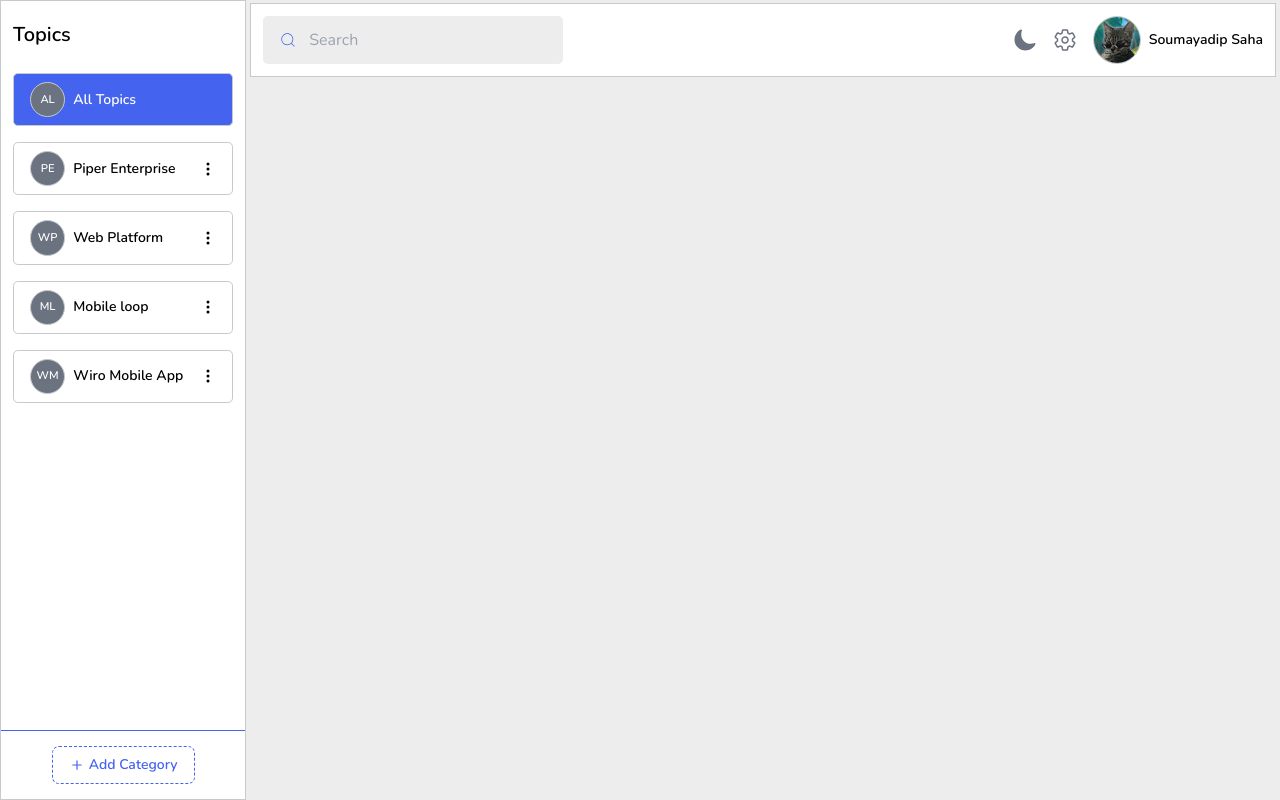
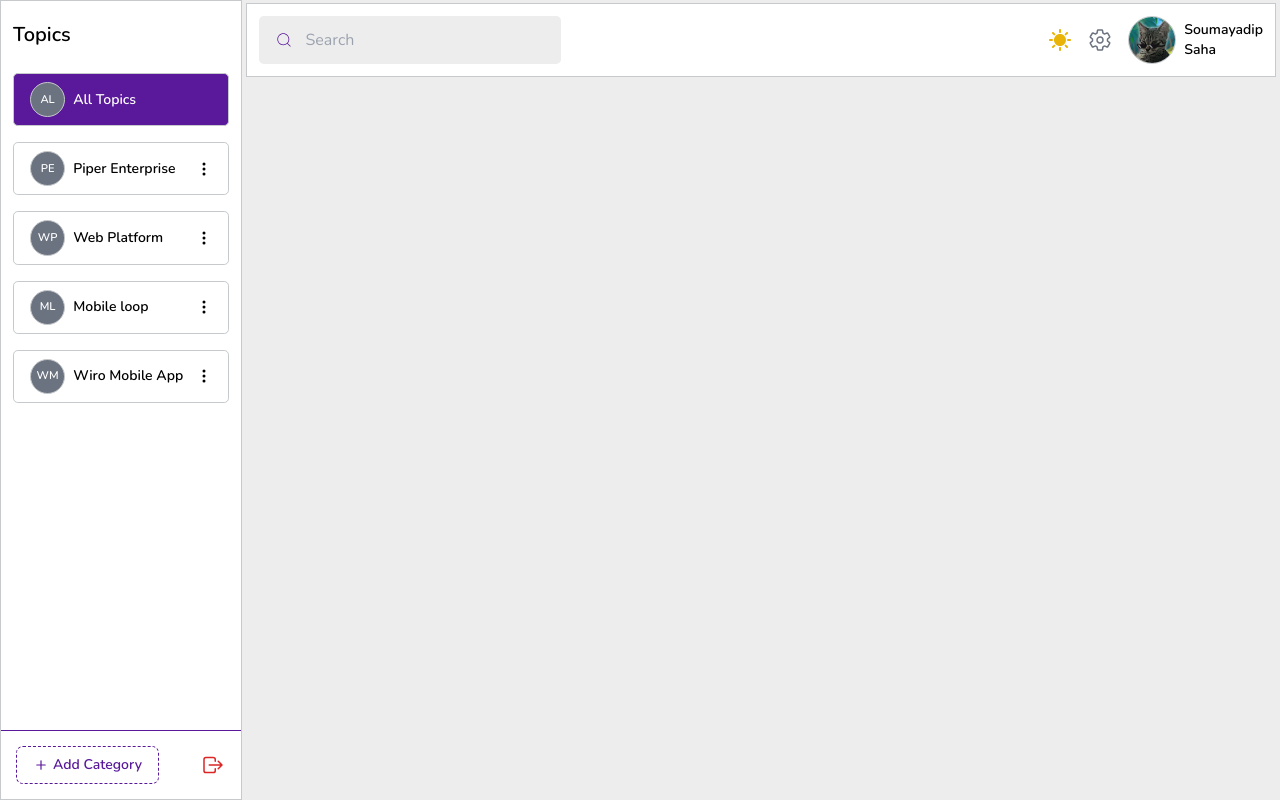
Before and after one commit to rajarshisamaddar/OrganizeMePro, a React (Vite) app in the folder frontend/: page / in a window 1280 px wide. Built offline with nearby package versions, Linux system fonts and the light colour scheme.

Commit message:
added Themetoogle 🚀✅

```diff
--- a/frontend/src/components/Navbar/BarContent.jsx
+++ b/frontend/src/components/Navbar/BarContent.jsx
@@ -1,61 +1,47 @@
-import React from "react";
-import { getAcronym } from "./getAcronym";
+import React, { useState } from "react";
+import { getAcronym } from "../../data/getAcronym";
 import { BsThreeDotsVertical } from "react-icons/bs";
-import { IoMdShareAlt } from "react-icons/io";
-const BarContent = ({categoryData, navigate }) => {
+import TopicUtils from "./TopicUtils";
+const BarContent = ({ categoryData, navigate, dropdown, setDropdown }) => {
+  const [showItem, setShowItem] = useState("");
   return categoryData.map((item) => (
     <li
       key={item.id}
-      onClick={() => {
-        navigate(`/${item.id}`);
-      }}
+      onMouseLeave={() => setDropdown(false)}
       className={`p-2 px-4 w-full transition-transition  border border-border
         rounded-borderRadius text-sm font-semibold cursor-pointer
         hover:bg-primaryColor hover:text-white dark:hover:text-black ${
           location.pathname === "/" + item.id
-            ? "bg-[#4463ee] text-white dark:bg-[#89fa00] dark:text-black"
+            ? "bg-[#5a189a] text-white dark:bg-[#89fa00] dark:text-black"
             : "bg-transparent"
         }`}
     >
-      <div className="flex w-full items-center gap-2 relative">
-        <p
-          className="h-[2.2rem] w-[2.2rem] border border-border bg-gray-500 rounded-full text-[.7rem] flex justify-center items-center
-          text-white"
+      <div className="w-full relative">
+        <div
+          className="flex w-full items-center gap-2 relative"
+          onClick={() => {
+            navigate(`/${item.id}`);
+          }}
         >
-          {getAcronym(item.title)}
-        </p>
-        <p>{item.title}</p>
+          <p
+            className="h-[2.2rem] w-[2.2rem] border border-border bg-gray-500 rounded-full text-[.7rem]
+            flex justify-center items-center text-white"
+          >
+            {getAcronym(item.title)}
+          </p>
+          <p>{item.title}</p>
+        </div>
         <p
           className="absolute right-0 top-1/2 -translate-y-1/2 text-base"
-        //   onClick={() => setOpen((prev) => !prev)}
+          onClick={() => {
+            setDropdown((prev) => !prev);
+            setShowItem(item.id);
+          }}
         >
           <BsThreeDotsVertical />
         </p>
 
-        {/* {open && (
-              <div className="absolute bg-background my-2 border right-0 top-[80%] z-[100] p-2 hidden">
-                <div>
-                  <div className="flex items-center gap-1 text-sm">
-                    <p>Share</p>
-                    <p className="text-lg">
-                      <IoMdShareAlt />
-                    </p>
-                  </div>
-                  <div className="flex items-center gap-1 text-sm">
-                    <p>Update</p>
-                    <p className="text-lg">
-                      <IoMdShareAlt />
-                    </p>
-                  </div>
-                  <div className="flex items-center gap-1 text-sm">
-                    <p>Delete</p>
-                    <p className="text-lg">
-                      <IoMdShareAlt />
-                    </p>
-                  </div>
-                </div>
-              </div>
-            )} */}
+        {dropdown && showItem === item.id && <TopicUtils />}
       </div>
     </li>
   ));
--- a/frontend/src/components/Navbar/Header.jsx
+++ b/frontend/src/components/Navbar/Header.jsx
@@ -3,9 +3,9 @@ import { CiSearch } from "react-icons/ci";
 import { RiMenu2Fill } from "react-icons/ri";
 import { IoSearchOutline } from "react-icons/io5";
 import { RxCross2 } from "react-icons/rx";
-import { IoMoon } from "react-icons/io5";
 import { IoSettingsOutline } from "react-icons/io5";
 import avatar from "@/assets/avatar.jpg";
+import Themetoggle from "../Theme/Themetoggle";
 const Header = ({ setOpen }) => {
   const [openSearch, setOpenSearch] = useState(false);
   return (
@@ -28,7 +28,7 @@ const Header = ({ setOpen }) => {
         >
           <CiSearch className="text-xl text-primaryColor font-bold" />
           <input
-            type="search"
+            type="text"
             name=""
             id=""
             className="w-full bg-transparent p-1 outline-none"
@@ -45,13 +45,7 @@ const Header = ({ setOpen }) => {
             {openSearch ? <RxCross2 /> : <IoSearchOutline />}
           </div>
           <div className="flex items-center gap-4 md:gap-3 cursor-pointer">
-            <div
-              className="md:text-xl text-2xl flex md:bg-background md:h-[2.9rem] md:w-[2.9rem] sm:h-8 sm:w-8 rounded-full
-              text-gray-500 justify-center items-center
-              md:hover:bg-primaryColor transition-transition cursor-pointer md:hover:text-cardBg md:border border-border"
-            >
-              <IoMoon />
-            </div>
+            <Themetoggle />
             <div
               className="md:text-xl text-2xl flex md:bg-background md:h-[2.9rem] md:w-[2.9rem] sm:h-8 sm:w-8 rounded-full
               text-gray-500
@@ -68,7 +62,9 @@ const Header = ({ setOpen }) => {
                 className="h-12 w-12 sm:h-10 sm:w-10 rounded-full border border-border"
               />
               <h1 className="sm:hidden text-sm font-semibold">
-                Soumayadip Saha
+                Soumayadip
+                <br />
+                Saha
               </h1>
             </div>
           </div>
--- a/frontend/src/components/Navbar/Sidebar.jsx
+++ b/frontend/src/components/Navbar/Sidebar.jsx
@@ -3,24 +3,29 @@ import { categoryData } from "@/data/categoryData";
 import { HiMiniPlus } from "react-icons/hi2";
 import { useNavigate } from "react-router-dom";
 import BarContent from "./barContent";
+import { IoLogOutOutline } from "react-icons/io5";
 import { RxCross2 } from "react-icons/rx";
+import { logoutUser } from "@/redux/slices/AuthSlice";
+import { useDispatch } from "react-redux";
 const Sidebar = ({ open, setOpen }) => {
+  const dispatch = useDispatch();
   const navigate = useNavigate();
-  // const [open, setOpen] = useState(false);
+  const [dropdown, setDropdown] = useState(false);
   return (
     <aside
-      className={`h-screen overflow-y-auto bg-cardBg w-[300px] p-3 ${
+      className={`h-screen overflow-y-auto bg-cardBg w-[300px] ${
         open ? "md:left-0" : "md:left-[-110%]"
-      } transition-transition
-    md:w-[300px] md:fixed flex relative flex-col overflow-x-hidden border border-border z-[1000]`}
+      } transition-transition  md:fixed flex relative flex-col overflow-x-hidden
+        border border-border z-[1000]`}
     >
       <div
-        className="text-xl right-0 top-0 absolute bg-primaryColor p-1 text-cardBg cursor-pointer font-semibold hidden md:block"
+        className="text-xl right-0 top-0 absolute bg-primaryColor p-1 text-cardBg cursor-pointer
+        font-semibold hidden md:block"
         onClick={() => setOpen(false)}
       >
         <RxCross2 />
       </div>
-      <nav>
+      <nav className="h-[90%] overflow-y-auto p-3">
         <div className="gap-4 flex flex-col justify-center">
           <h1 className="my-2 text-xl font-semibold">Topics</h1>
           <ul className="flex flex-col gap-4">
@@ -32,37 +37,48 @@ const Sidebar = ({ open, setOpen }) => {
               rounded-borderRadius text-sm font-semibold cursor-pointer
               hover:bg-primaryColor hover:text-white dark:hover:text-black ${
                 location.pathname === "/"
-                  ? "bg-[#4463ee] text-white dark:bg-[#89fa00] dark:text-black"
+                  ? "bg-[#5a189a] text-white dark:bg-[#89fa00] dark:text-black"
                   : "bg-transparent"
               }`}
             >
               <div className="flex w-full items-center gap-2">
                 <p
-                  className="h-[2.2rem] w-[2.2rem] border border-border bg-gray-500 rounded-full text-[.7rem] flex justify-center
-                  items-center
-                text-white"
+                  className="h-[2.2rem] w-[2.2rem] border border-border bg-gray-500 rounded-full text-[.7rem]
+                  flex justify-center items-center text-white"
                 >
                   AL
                 </p>
                 <p>All Topics</p>
               </div>
             </div>
-            <BarContent categoryData={categoryData} navigate={navigate} />
+            <BarContent
+              categoryData={categoryData}
+              navigate={navigate}
+              dropdown={dropdown}
+              setDropdown={setDropdown}
+            />
           </ul>
         </div>
+      </nav>
 
-        <div className="absolute bottom-0 left-0 right-0 border-t p-4 border-primaryColor">
-          <div className="flex justify-center w-full items-center">
+      <div className="absolute bottom-0 left-0 right-0 border-t p-4 border-primaryColor bg-cardBg z-[1000]">
+          <div className="flex justify-between w-full items-center">
             <button
               className="flex items-center gap-1 outline-dashed bg-transparent outline-primaryColor p-2 px-4
-        justify-center outline-[1.5px] rounded-md
-        text-primaryColor text-sm font-semibold transition-transition hover:bg-primaryColor hover:outline hover:text-cardBg"
+                justify-center outline-[1.5px] rounded-md text-primaryColor text-sm font-semibold
+                transition-transition hover:bg-primaryColor hover:outline hover:text-cardBg"
             >
               <HiMiniPlus className="text-base" /> Add Category
             </button>
+
+            <button
+              className="text-2xl text-red-600 hover:text-red-500 transition-transition"
+              onClick={() => dispatch(logoutUser())}
+            >
+              <IoLogOutOutline />
+            </button>
           </div>
         </div>
-      </nav>
     </aside>
   );
 };
--- /dev/null
+++ b/frontend/src/components/Navbar/TopicUtils.jsx
@@ -0,0 +1,35 @@
+import React from "react";
+import { IoMdShareAlt } from "react-icons/io";
+import { MdEditDocument } from "react-icons/md";
+import { MdDelete } from "react-icons/md";
+const TopicUtils = () => {
+  return (
+    <div
+      className="absolute bg-cardBg my-2 right-[-.5rem] top-[110%] z-[100] rounded-borderRadius p-2
+    text-textColor shadow-lg shadow-indigo-500/20 border border-border"
+    >
+      <div className="flex flex-col gap-2 justify-center items-center">
+        <div className="flex items-center w-full gap-1 text-sm border border-border p-2 px-3  rounded-borderRadius">
+          <p>Share</p>
+          <p className="text-lg text-blue-600">
+            <IoMdShareAlt />
+          </p>
+        </div>
+        <div className="flex items-center gap-1 text-sm border border-border p-2 px-3  rounded-borderRadius">
+          <p>Update</p>
+          <p className="text-lg text-green-600">
+            <MdEditDocument />
+          </p>
+        </div>
+        <div className="flex items-center gap-1 text-sm border border-border p-2 px-3 rounded-borderRadius">
+          <p>Delete</p>
+          <p className="text-lg text-red-600">
+            <MdDelete />
+          </p>
+        </div>
+      </div>
+    </div>
+  );
+};
+
+export default TopicUtils;
--- /dev/null
+++ b/frontend/src/components/Theme/Themetoggle.jsx
@@ -0,0 +1,45 @@
+import React, { useEffect } from "react";
+import { IoMoon } from "react-icons/io5";
+import { useDispatch, useSelector } from "react-redux";
+import { toogleTheme } from "@/redux/slices/AuthSlice";
+import { MdSunny } from "react-icons/md";
+const Themetoggle = () => {
+  const theme = useSelector((state) => state.auth.theme);
+  const dispatch = useDispatch();
+  useEffect(() => {
+    if (!theme) {
+      dispatch(
+        toogleTheme(
+          window.matchMedia("(prefers-colors-schema:dark)").matches
+            ? "dark"
+            : "light"
+        )
+      );
+    }
+  }, []);
+
+  useEffect(() => {
+    if (theme === "dark") document.documentElement.classList.add("dark");
+    else document.documentElement.classList.remove("dark");
+  }, [theme]);
+
+  const hanleTheme = () => {
+    const newTheme = theme === "dark" ? "light" : "dark";
+    dispatch(toogleTheme(newTheme));
+  };
+  return (
+    <div
+      className="md:text-xl text-2xl flex md:bg-background md:h-[2.9rem] md:w-[2.9rem] sm:h-8 sm:w-8 rounded-full
+      justify-center items-center md:hover:bg-primaryColor transition-transition cursor-pointer md:border border-border"
+      onClick={hanleTheme}
+    >
+      {theme === "dark" ? (
+        <IoMoon className="text-indigo-400" />
+      ) : (
+        <MdSunny className="text-yellow-500" />
+      )}
+    </div>
+  );
+};
+
+export default Themetoggle;
--- a/frontend/src/index.css
+++ b/frontend/src/index.css
@@ -17,8 +17,8 @@
         --cardBg:360, 100%, 100%, 1;
         --textColor:0, 0%, 0%, 1;
         --border: 208, 7%, 79%, 1;
-        --primaryColor:229, 83%, 60%, 1;
-        --secondaryColor:212, 84%, 61%, 1;
+        --primaryColor:270, 73%, 35%, 1;
+        --secondaryColor:272, 63%, 46%, 1;
         --transition:all .3s linear;
         --radius:0.3rem;
     }
@@ -38,3 +38,15 @@
         @apply bg-background text-textColor
     }
 }
+
+@layer utilities{
+   nav::-webkit-scrollbar{
+    width: .2rem;
+    background: #6c757d;
+   }
+
+   nav::-webkit-scrollbar-thumb{
+    border-radius: 2rem;
+    background: #001d3d;
+   }
+}
--- a/frontend/src/redux/slices/AuthSlice.js
+++ b/frontend/src/redux/slices/AuthSlice.js
@@ -1,8 +1,10 @@
 import { createSlice } from "@reduxjs/toolkit";
 
 const initialState = {
-  theme: JSON.parse(localStorage.getItem("theme")) || null,
-  user:{},
+  theme:
+    localStorage.getItem("theme")&&JSON.parse(localStorage.getItem("theme")) ||
+    null,
+  user: {},
 };
 
 export const authSlice = createSlice({
```
Also changed, not shown: frontend/src/data/getAcronym.js (renamed from frontend/src/components/Navbar/getAcronym.js).
